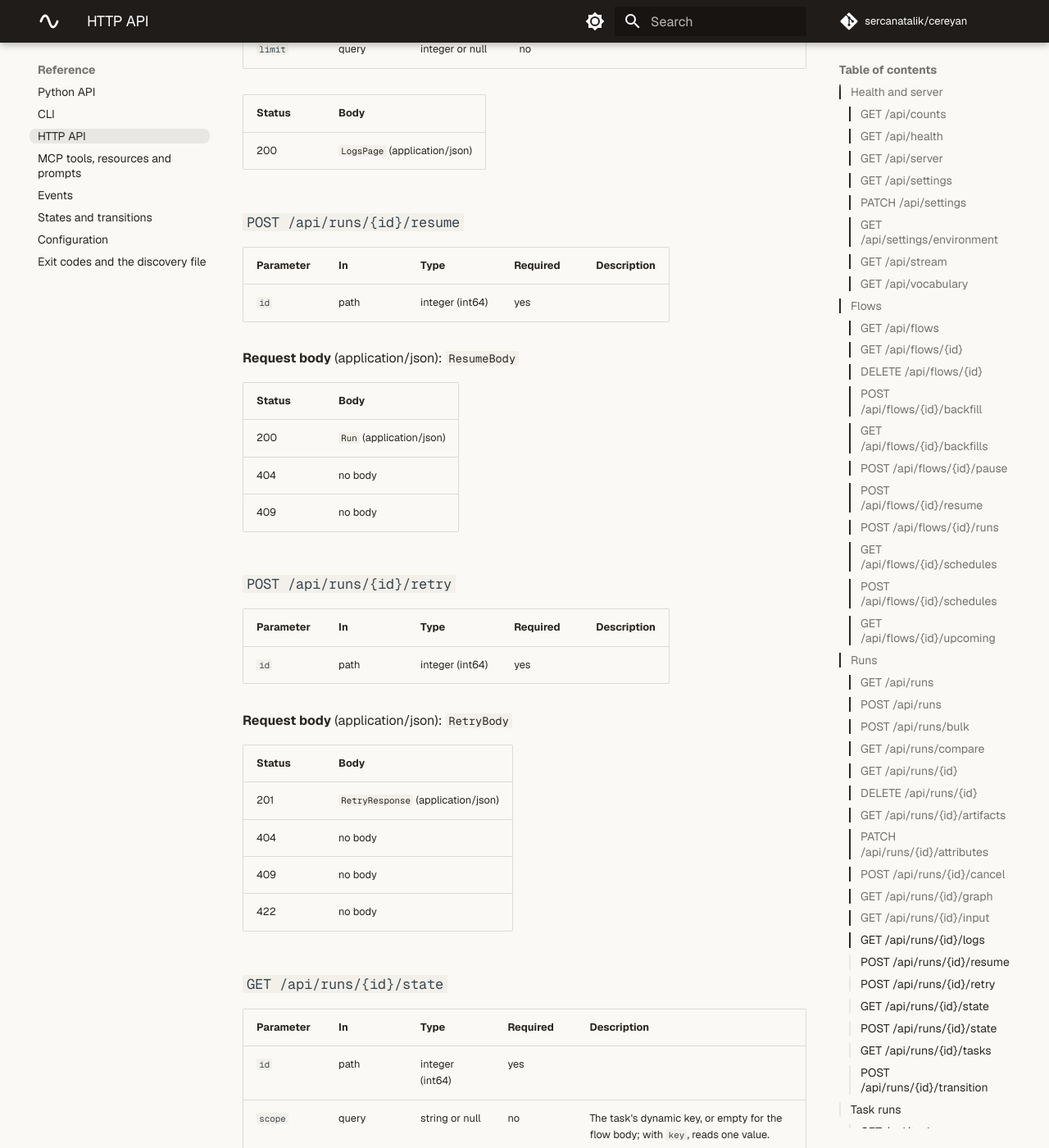
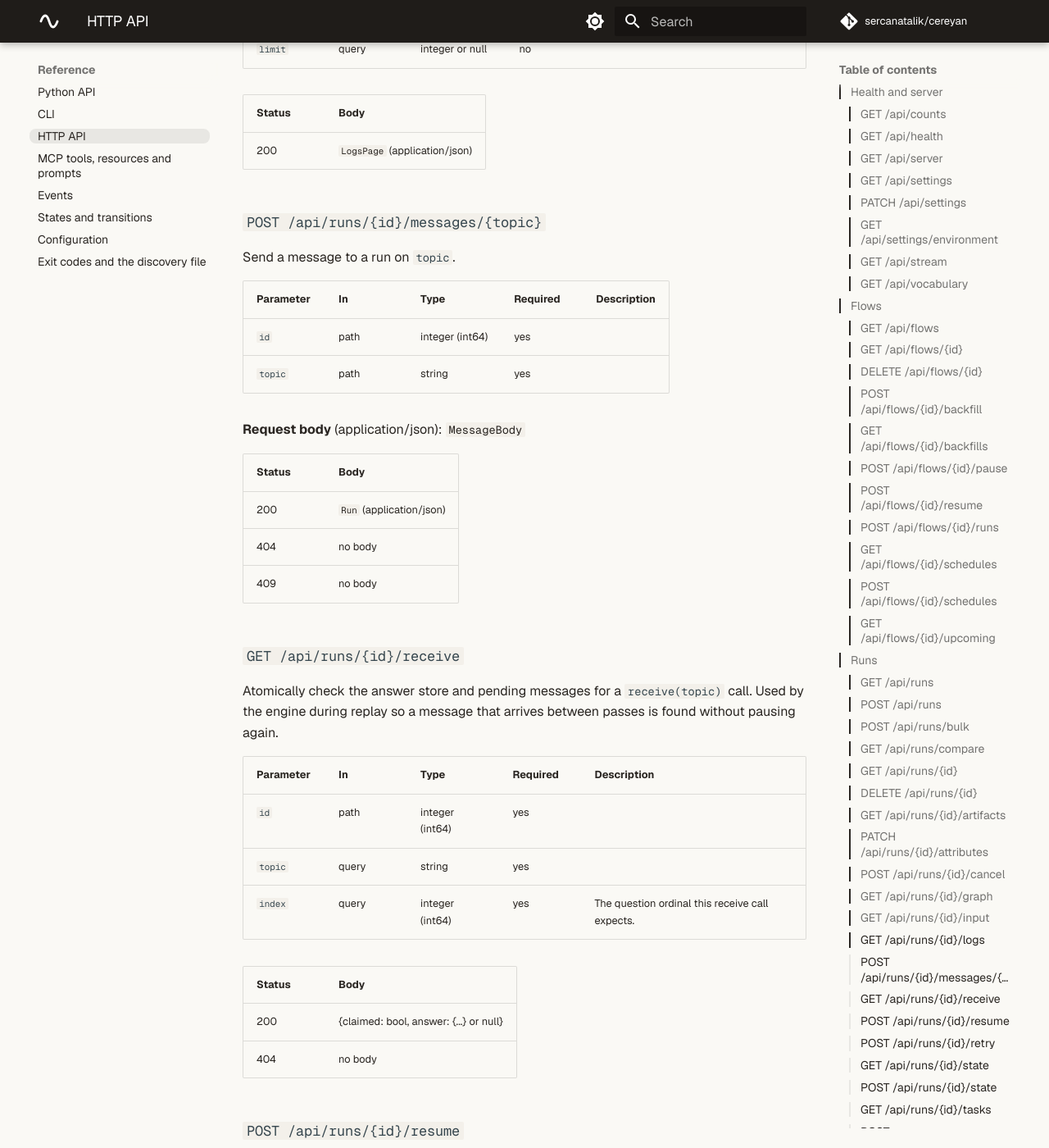
Before and after one commit to sercanatalik/cereyan, an MkDocs documentation site: the page built from docs/reference/http-api.md, in a window 1280 px wide and 1400 px high, scrolled down 12223 px. Shown: the whole window at 82% size. Built offline with MkDocs 1.6.1 and Material for MkDocs 9.7.7, drawn with Linux system fonts in a browser that asks for light colours; comment, search, counter and statistics services are not loaded; some of the changed text lies outside the part shown.

Commit message:
Cereyan 3.1.0
Co-Authored-By: Claude Opus 5.5 (1M context) <noreply@anthropic.com>

```diff
--- a/Cargo.toml
+++ b/Cargo.toml
@@ -3,7 +3,7 @@ resolver = "2"
 members = ["crates/core", "crates/store", "crates/rules", "crates/server", "crates/py"]
 
 [workspace.package]
-version = "3.0.1"
+version = "3.1.0"
 edition = "2021"
 license = "MIT"
 
--- a/docs/reference/http-api.md
+++ b/docs/reference/http-api.md
@@ -2,7 +2,7 @@
 
 <!-- Generated by scripts/gen_http_reference.py from ui/openapi.snapshot.json. Do not edit; run `just docs`. -->
 
-The server's OpenAPI document (version 3.0.1) is served at `GET /api/openapi.json`; this page is rendered from the checked-in snapshot that the UI client and the test suite are generated from. Every `/api/*` route except `/api/health` requires `Authorization: Bearer <token>` when a token is set (see [Secure the server](../guides/secure-the-server.md)); requests over the Unix socket skip the check. Responses are JSON; errors carry an `ErrorBody`. Times are microseconds since the Unix epoch in UTC. List endpoints page by keyset cursor.
+The server's OpenAPI document (version 3.1.0) is served at `GET /api/openapi.json`; this page is rendered from the checked-in snapshot that the UI client and the test suite are generated from. Every `/api/*` route except `/api/health` requires `Authorization: Bearer <token>` when a token is set (see [Secure the server](../guides/secure-the-server.md)); requests over the Unix socket skip the check. Responses are JSON; errors carry an `ErrorBody`. Times are microseconds since the Unix epoch in UTC. List endpoints page by keyset cursor.
 
 The MCP endpoint (`POST /mcp`) is not part of the OpenAPI document; see [MCP tools, resources and prompts](mcp.md).
 
@@ -353,6 +353,40 @@ Also served on POST, which is what the engine client speaks.
 |---|---|
 | 200 | [`LogsPage`](#logspage) (application/json) |
 
+### `POST /api/runs/{id}/messages/{topic}`
+
+Send a message to a run on `topic`.
+
+| Parameter | In | Type | Required | Description |
+|---|---|---|---|---|
+| `id` | path | integer (int64) | yes |  |
+| `topic` | path | string | yes |  |
+
+**Request body** (application/json): [`MessageBody`](#messagebody)
+
+| Status | Body |
+|---|---|
+| 200 | [`Run`](#run) (application/json) |
+| 404 | no body |
+| 409 | no body |
+
+### `GET /api/runs/{id}/receive`
+
+Atomically check the answer store and pending messages for a `receive(topic)`
+call. Used by the engine during replay so a message that arrives between
+passes is found without pausing again.
+
+| Parameter | In | Type | Required | Description |
+|---|---|---|---|---|
+| `id` | path | integer (int64) | yes |  |
+| `topic` | query | string | yes |  |
+| `index` | query | integer (int64) | yes | The question ordinal this receive call expects. |
+
+| Status | Body |
+|---|---|
+| 200 | {claimed: bool, answer: {...} or null} |
+| 404 | no body |
+
 ### `POST /api/runs/{id}/resume`
 
 | Parameter | In | Type | Required | Description |
@@ -1005,6 +1039,8 @@ A run on a worker used a `LocalTarget` outside the worker's shared paths.
 | `key` | path | string | yes |  |
 | `part` | query | integer (int32) | no | The chunk number, from 0. Part 0 starts the upload over. |
 | `last` | query | boolean | no | Whether this is the last chunk: the result becomes visible when it lands. |
+| `upload` | query | string or null | no | Names this upload, so two uploads of one key (two workers saving the same cache entry) write separate temporary files. |
+| `offset` | query | integer or null (int64) | no | Where this chunk starts in the result. A retried chunk lands at the same place instead of being appended a second time. |
 
 **Request body** (application/octet-stream): array of integer (int32)
 
@@ -1101,6 +1137,22 @@ A run on a worker used a `LocalTarget` outside the worker's shared paths.
 |---|---|
 | 200 | [`HeartbeatResponse`](#heartbeatresponse) (application/json) |
 | 409 | Unknown to this server: register again |
+
+### `POST /api/workers/{id}/leave`
+
+The worker is stopping cleanly: it turns offline now. Its own shutdown
+drain is not left behind, so it registers online when it comes back; a
+drain an operator set before the shutdown is kept by the worker not
+calling this.
+
+| Parameter | In | Type | Required | Description |
+|---|---|---|---|---|
+| `id` | path | integer (int64) | yes |  |
+
+| Status | Body |
+|---|---|
+| 204 | no body |
+| 404 | no body |
 
 ### `POST /api/workers/{id}/resume`
 
@@ -1704,6 +1756,12 @@ Type: string.
 |---|---|---|---|
 | `items` | [`Log`](#log)[] | yes |  |
 | `next_cursor` | integer or null (int64) | no |  |
+
+### `MessageBody`
+
+| Field | Type | Required | Description |
+|---|---|---|---|
+| `payload` | any | yes | The message payload: any JSON value. |
 
 ### `MetricsHistory`
 
--- a/pyproject.toml
+++ b/pyproject.toml
@@ -4,7 +4,7 @@ build-backend = "maturin"
 
 [project]
 name = "cereyan"
-version = "3.0.1"
+version = "3.1.0"
 description = "Minimal, local-first orchestrator for Python data pipelines with a Rust core"
 readme = "README.md"
 requires-python = ">=3.11"
```
Also changed, not shown: CHANGELOG.md (+12 -1 lines), 5 other files.
